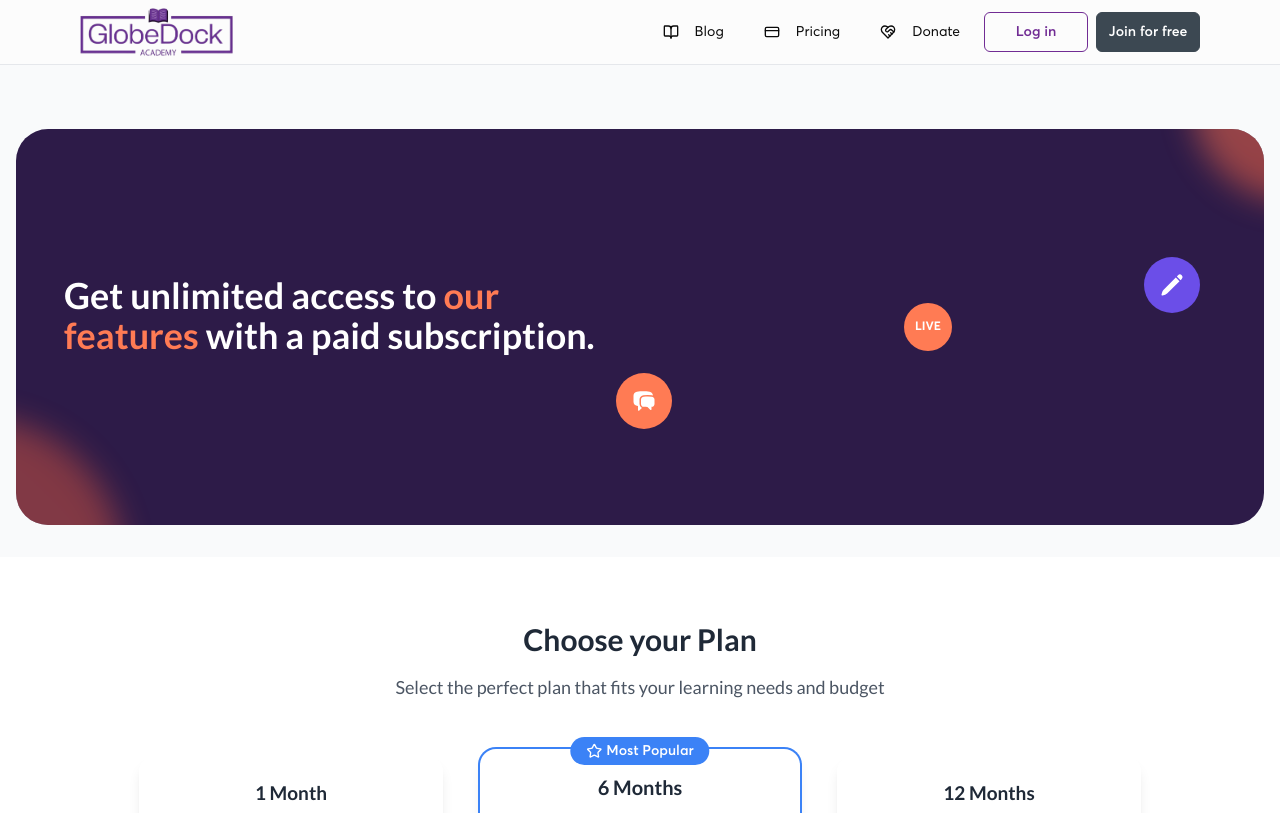
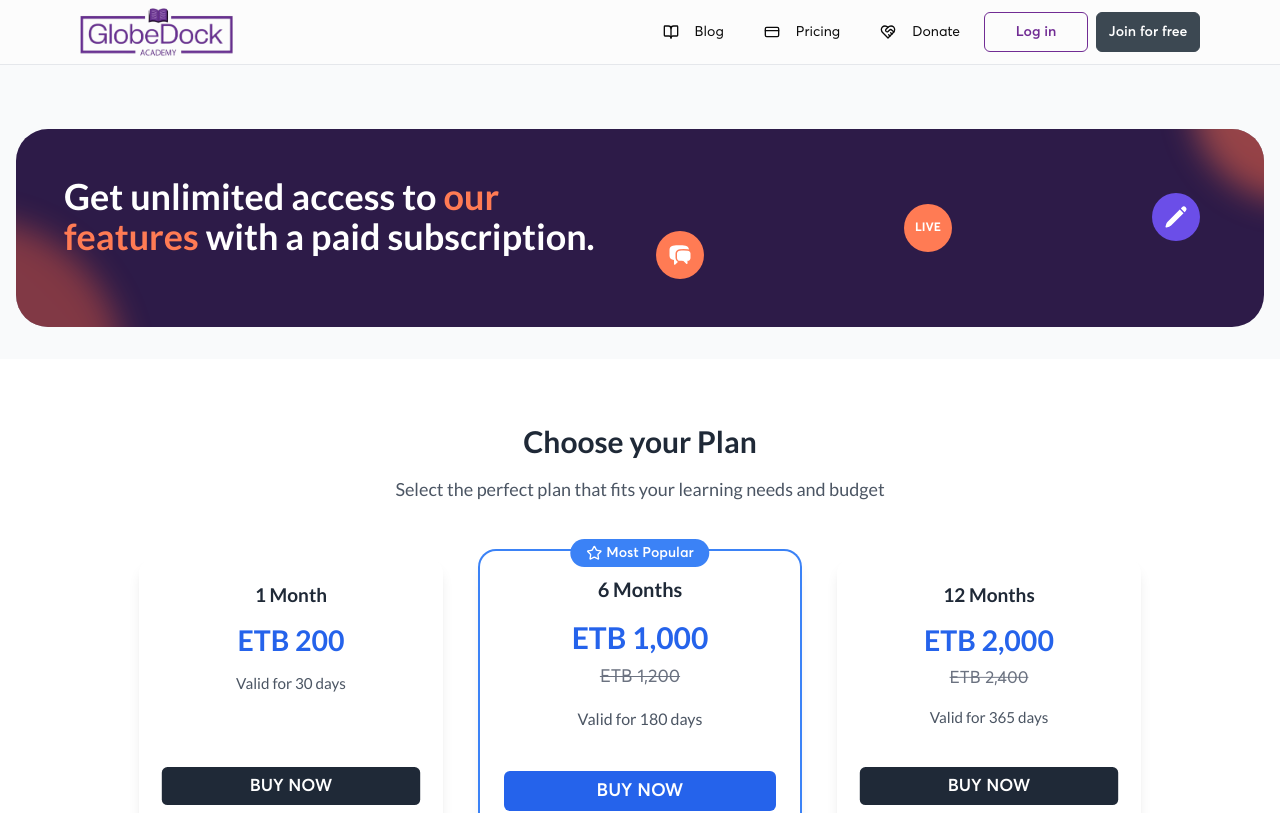
Before and after one commit to GlobeDock-Academy/gda-website, a Next.js app: page /pricing in a window 1280 px wide. Shown: the top 813 px of the page. Built offline with nearby package versions, Linux system fonts and the light colour scheme.

Commit message:
reduction on the height of the container

```diff
--- a/app/pricing/page.tsx
+++ b/app/pricing/page.tsx
@@ -112,7 +112,7 @@ const PricingPage = () => {
         {/* Hero Section */}
         <section className="py-8 px-4 overflow-hidden">
           <div className="max-w-7xl mx-auto">
-            <div className="bg-[#2D1B48] text-white rounded-[32px] relative py-8 md:py-12 px-6 md:px-12 overflow-hidden">
+            <div className="bg-[#2D1B48] text-white rounded-[32px] relative py-4 md:py-6 px-6 md:px-12 overflow-hidden" style={{ height: 'auto', minHeight: 'auto' }}>
               {/* Orange circle background elements */}
               <div className="absolute top-0 right-0 w-[200px] h-[200px] rounded-full bg-gradient-to-br from-[#FF7B54] to-[#FF5E3A] blur-lg opacity-50 -mr-32 -mt-32"></div>
               <div className="absolute bottom-0 left-0 w-[300px] h-[300px] rounded-full bg-gradient-to-tr from-[#FF7B54] to-[#FF5E3A] blur-lg opacity-40 -ml-48 -mb-48"></div>
@@ -126,7 +126,7 @@ const PricingPage = () => {
 
                 <div className="md:w-1/2 relative">
                   {/* Device mockups container - left empty as per request */}
-                  <div className="relative w-full h-[200px] md:h-[300px]">
+                  <div className="relative w-full h-[100px] md:h-[150px]">
                     {/* Device mockups removed as requested */}
                   </div>
 
@@ -135,14 +135,14 @@ const PricingPage = () => {
                     <span className="text-white font-bold text-xs">LIVE</span>
                   </div>
 
-                  <div className="absolute bottom-12 left-0 w-14 h-14 bg-[#FF7B54] rounded-full flex items-center justify-center -ml-6 z-40">
+                  <div className="absolute bottom-6 left-4 w-12 h-12 bg-[#FF7B54] rounded-full flex items-center justify-center z-40">
                     <svg xmlns="http://www.w3.org/2000/svg" viewBox="0 0 24 24" fill="white" className="w-6 h-6">
                       <path d="M4.913 2.658c2.075-.27 4.19-.408 6.337-.408 2.147 0 4.262.139 6.337.408 1.922.25 3.291 1.861 3.405 3.727a4.403 4.403 0 00-1.032-.211 50.89 50.89 0 00-8.42 0c-2.358.196-4.04 2.19-4.04 4.434v4.286a4.47 4.47 0 002.433 3.984L7.28 21.53A.75.75 0 016 21v-4.03a48.527 48.527 0 01-1.087-.128C2.905 16.58 1.5 14.833 1.5 12.862V6.638c0-1.97 1.405-3.718 3.413-3.979z" />
                       <path d="M15.75 7.5c-1.376 0-2.739.057-4.086.169C10.124 7.797 9 9.103 9 10.609v4.285c0 1.507 1.128 2.814 2.67 2.94 1.243.102 2.5.157 3.768.165l2.782 2.781a.75.75 0 001.28-.53v-2.39l.33-.026c1.542-.125 2.67-1.433 2.67-2.94v-4.286c0-1.505-1.125-2.811-2.664-2.94A49.392 49.392 0 0015.75 7.5z" />
                     </svg>
                   </div>
 
-                  <div className="absolute top-20 right-4 w-14 h-14 bg-[#6B4EE8] rounded-full flex items-center justify-center z-40">
+                  <div className="absolute top-10 right-4 w-12 h-12 bg-[#6B4EE8] rounded-full flex items-center justify-center z-40">
                     <svg xmlns="http://www.w3.org/2000/svg" viewBox="0 0 24 24" fill="white" className="w-6 h-6">
                       <path d="M21.731 2.269a2.625 2.625 0 00-3.712 0l-1.157 1.157 3.712 3.712 1.157-1.157a2.625 2.625 0 000-3.712zM19.513 8.199l-3.712-3.712-12.15 12.15a5.25 5.25 0 00-1.32 2.214l-.8 2.685a.75.75 0 00.933.933l2.685-.8a5.25 5.25 0 002.214-1.32L19.513 8.2z" />
                     </svg>
```
Also changed, not shown: 1 other file (tests, documents, lock files or other folders).
